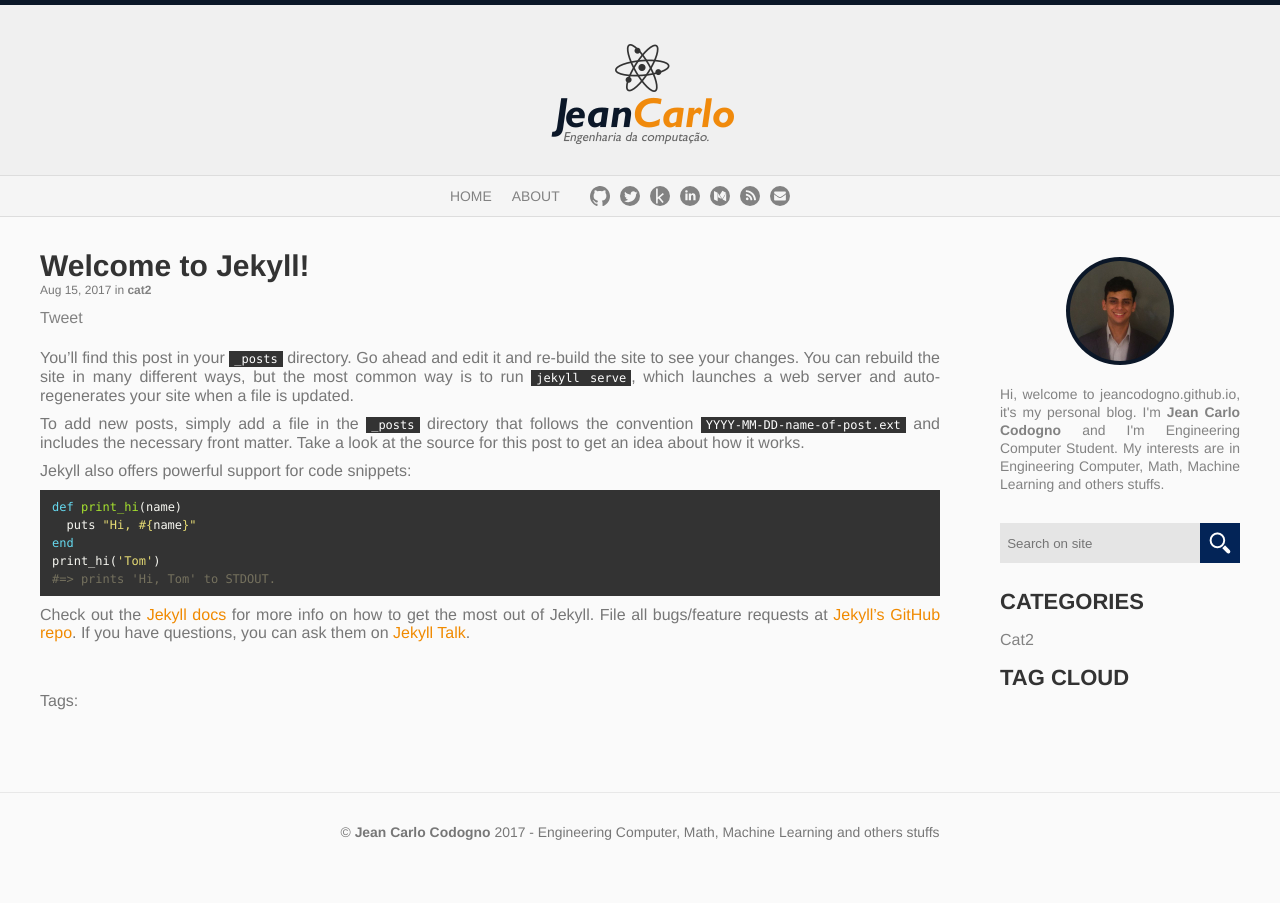
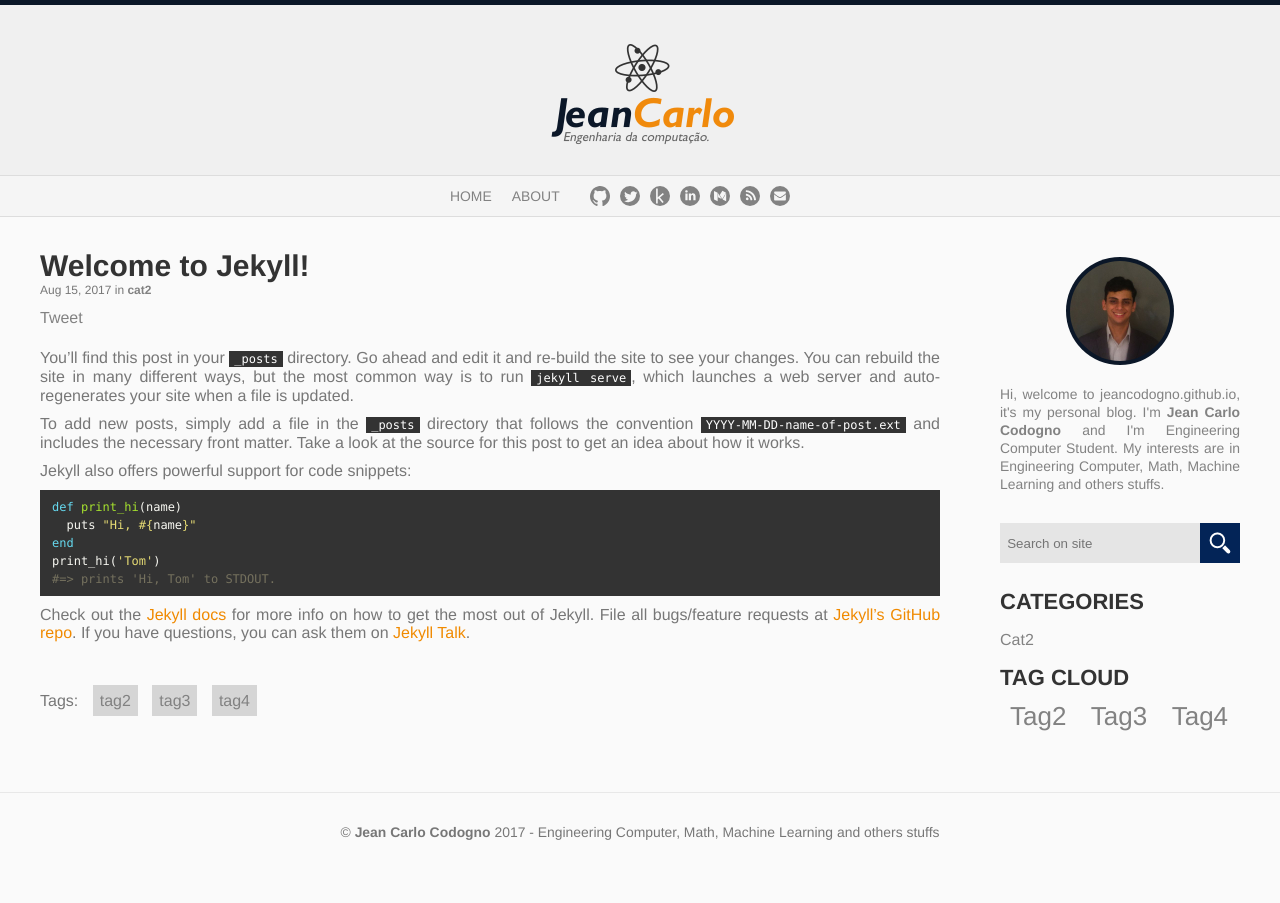
Before and after one commit to jeancodogno/jeancodogno.github.io, a Jekyll site: the page built from _posts/2017-08-15-welcome-to-jekyll.markdown, in a window 1280 px wide. Built offline with Jekyll 4.4.1, drawn with Linux system fonts in a browser that asks for light colours; nearby versions of some CDN libraries; comment, search, counter and statistics services are not loaded.

Commit message:
Key Words
Key Words

```diff
--- a/_includes/head.html
+++ b/_includes/head.html
@@ -5,6 +5,11 @@
 
   <title>{% if page.title %}{{ page.title }}{% else %}{{ site.title }}{% endif %}</title>
   <meta name="description" content="{% if page.excerpt %}{{ page.excerpt | strip_html | strip_newlines | truncate: 160 }}{% else %}{{ site.description }}{% endif %}">
+  {% if page.excerpt %}
+	<meta name="keywords" content="{{ page.tags | join: ', ' | escape }}">
+  {% endif %}
+
+
 <link rel="stylesheet" href="/css/roboto_font.css">
   <link rel="stylesheet" href="/css/reset.css">
 <link rel="stylesheet" href="/css/highlighting.css">
--- a/_posts/2017-08-15-welcome-to-jekyll.markdown
+++ b/_posts/2017-08-15-welcome-to-jekyll.markdown
@@ -3,6 +3,7 @@
 title:  "Welcome to Jekyll!"
 date:   2017-08-15 17:05:56 -0300
 categories: cat2
+tags: tag2 tag3 tag4
 description: You’ll find this post in your `_posts` directory. Go ahead and edit it and re-build the site to see your changes. You can rebuild the site in many different ways, but the most common way is to run `jekyll serve`, which launches a web server and auto-regenerates your site when ...
 ---
 You’ll find this post in your `_posts` directory. Go ahead and edit it and re-build the site to see your changes. You can rebuild the site in many different ways, but the most common way is to run `jekyll serve`, which launches a web server and auto-regenerates your site when a file is updated.
```
Also changed, not shown: 9 other files.
